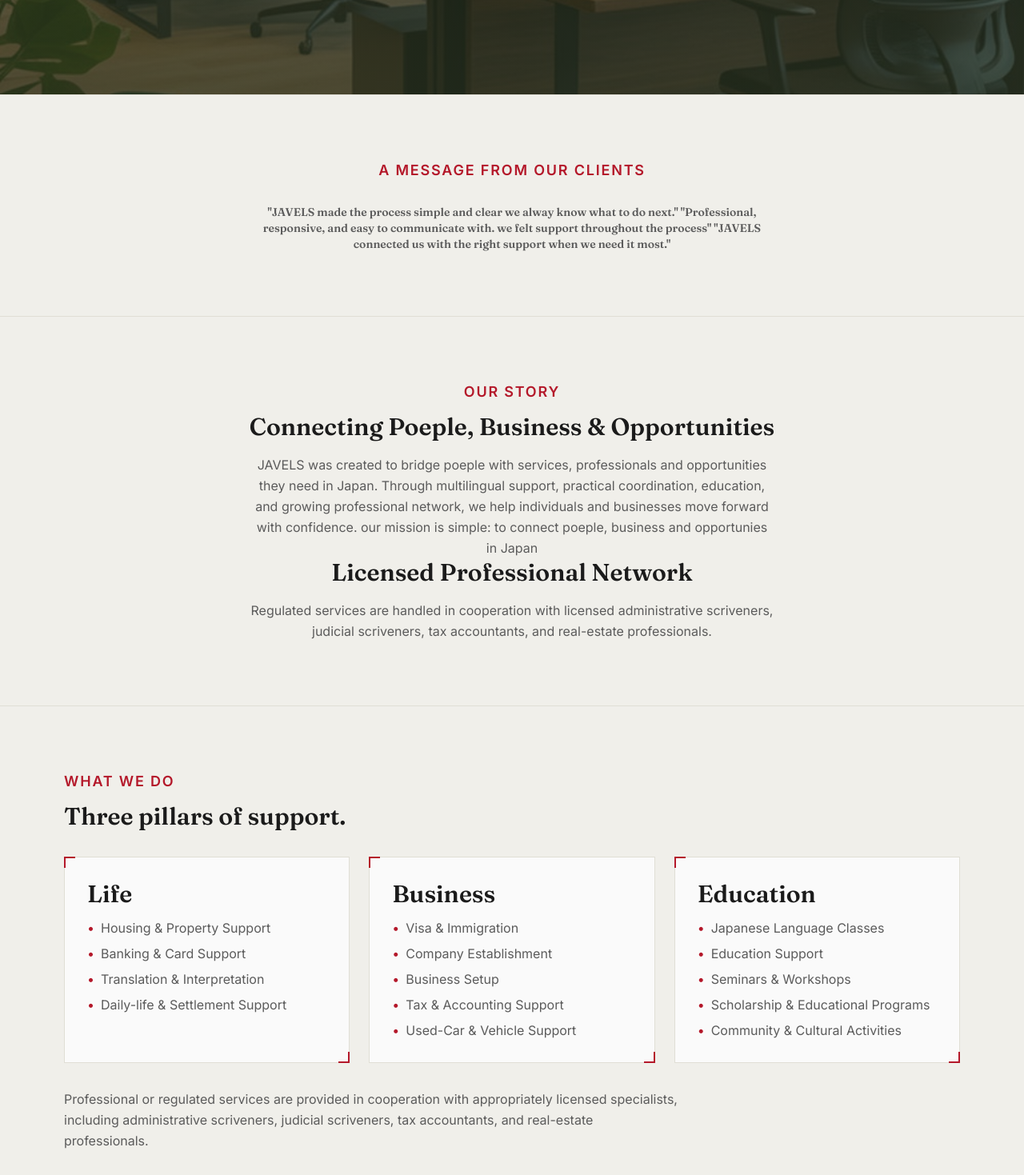
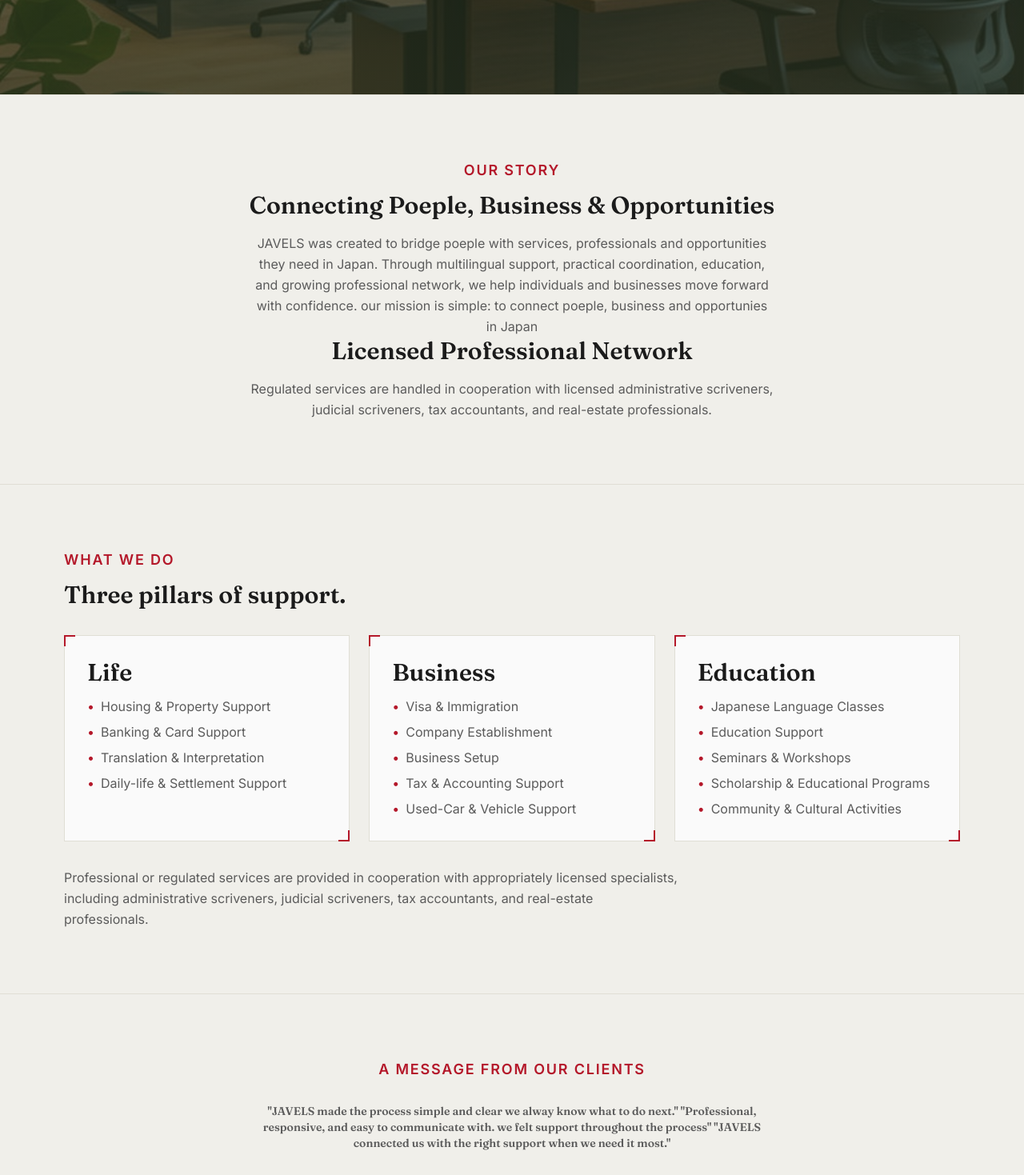
Before and after one commit to technicpro2010-lab/Afghanyouth, a React (Vite) app: page / in a window 1280 px wide. Shown: the part 681-2150 px from the top of the page at 80% size. Built offline with nearby package versions, Linux system fonts and the light colour scheme.

Commit message:
final change

```diff
--- a/src/App.jsx
+++ b/src/App.jsx
@@ -17,9 +17,9 @@
       <Navbar />
       <main className="pt-16 md:pt-20">
         <Hero />
-        <FeaturedQuote />
         <OurStory />
         <Services />
+        <FeaturedQuote />
         <Appointment />
         <Newsletter />
         <Contact />
```
